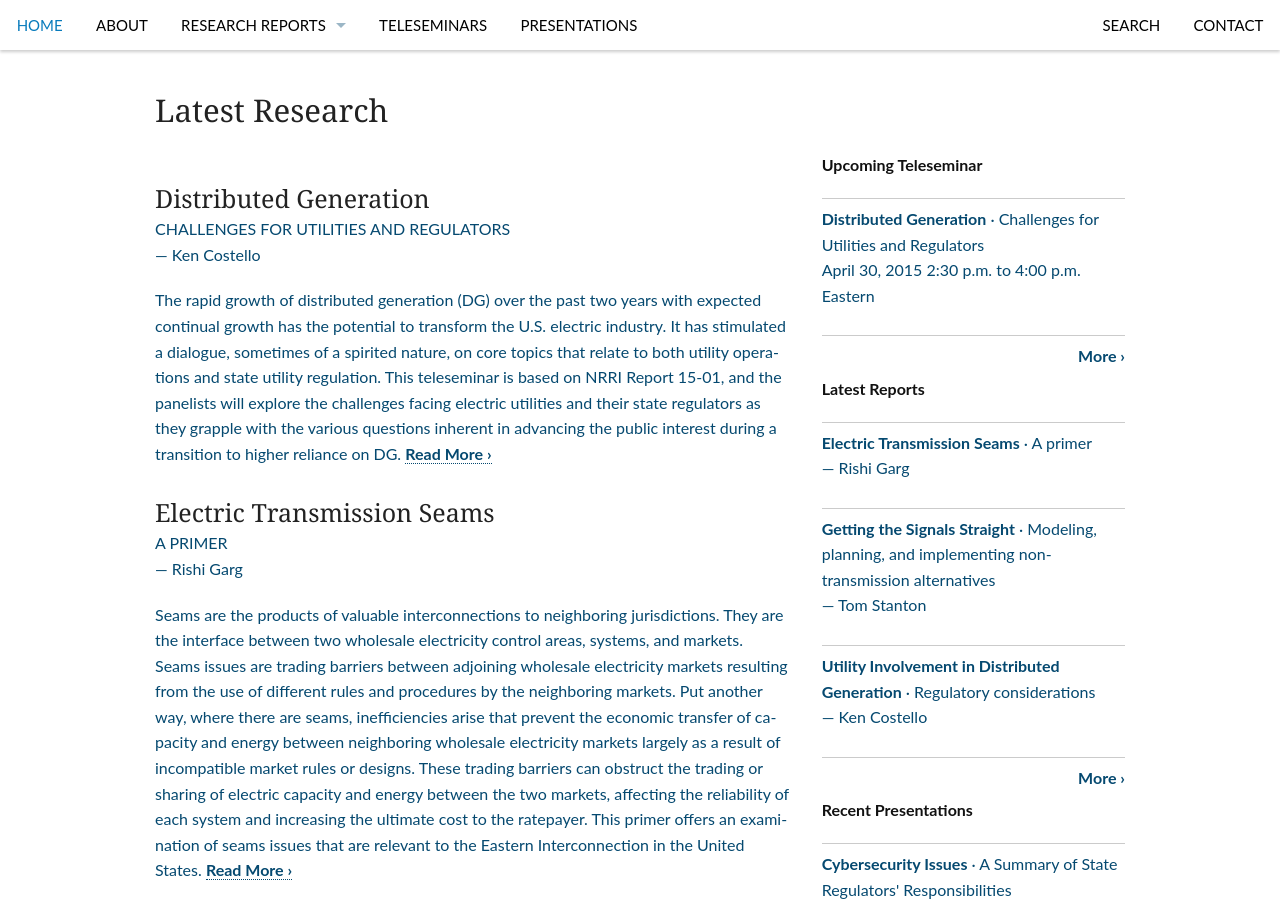
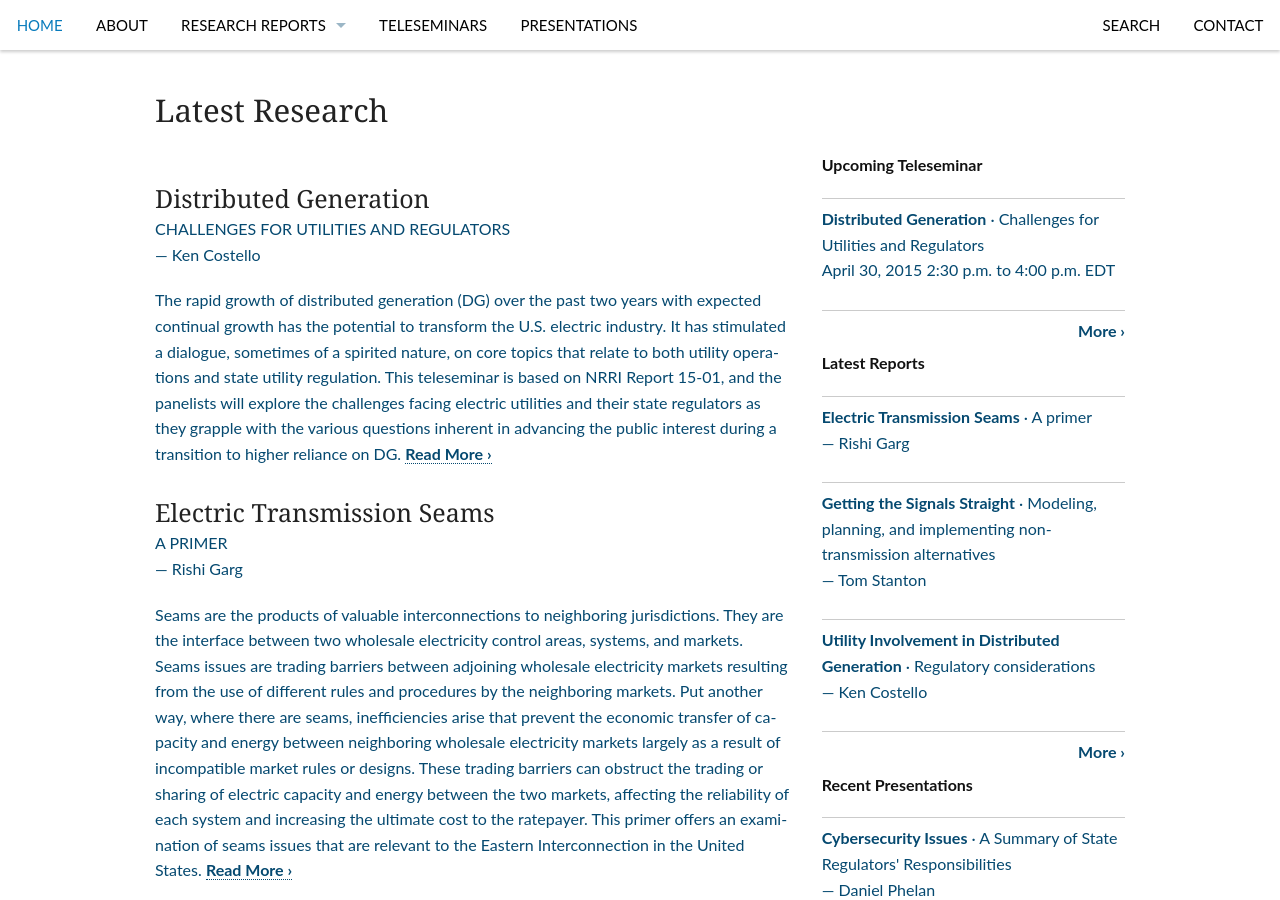
Before and after one commit to nrri-web/nrri-web.github.io, a Jekyll site: the page built from index.md, in a window 1280 px wide and 900 px high, scrolled down 936 px. Built offline with Jekyll 4.4.1, drawn with Linux system fonts in a browser that asks for light colours; the list of posts is cut into pages by our own code.

Commit message:
formatting fixes

```diff
--- a/_includes/reportsList.html
+++ b/_includes/reportsList.html
@@ -3,8 +3,8 @@
       {% for post in paginator.posts %}
       <a href="{{ site.url }}{{ post.url }}" class="category"><h2>{{ post.title }}</h2>
       {% if post.subheadline %}<p class="subheadline">{{ post.subheadline }}</p>{% endif %}
-      <p>{% if post.author %}&mdash; {{ post.author }}<br>{% endif %}
-      {% if post.date %}{{ post.date | date: "%B %Y" }}{% endif %}</p>
+      <p>{% if post.date %}{{ post.date | date: "%B %Y" }}<br>{% endif %}
+        {% if post.author %}&mdash; {{ post.author }}</p>{% endif %}
       <p>
           {% if post.meta_description %}{{ post.meta_description | strip_html | escape }}{% elsif post.teaser %}{{ post.teaser | strip_html | escape }}{% endif %}</a>
           <a href="{{ site.url }}{{ post.url }}" title="Read {{ post.title escape_once }}"><strong>{{ site.data.language.read_more }}</strong></a>
--- a/_posts/2015-03-30-Distributed-Generation-Teleseminar.md
+++ b/_posts/2015-03-30-Distributed-Generation-Teleseminar.md
@@ -9,7 +9,7 @@
 categories:
     - teleseminars
 show_meta: false
-event_date: "April 30, 2015 2:30 p.m. to 4:00 p.m. Eastern"
+event_date: "April 30, 2015 2:30 p.m. to 4:00 p.m. EDT"
 ---
 Thrusday, April 30th, 2015: 2:30 p.m. to 4:00 p.m. Eastern
 
```
Also changed, not shown: _posts/1992-06-15-Viability-Policies-and-Assessment-Methods-for-Small-Water-Utilities.md (renamed from _posts/1992-06-15-Viability-Policies-and-Assessment-Methods-for-Small-Water Utilities.md).
